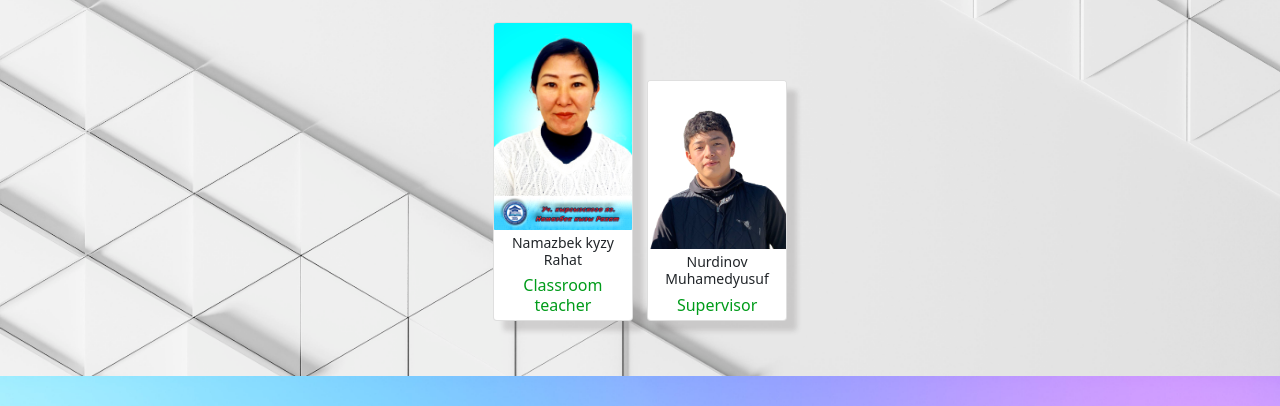
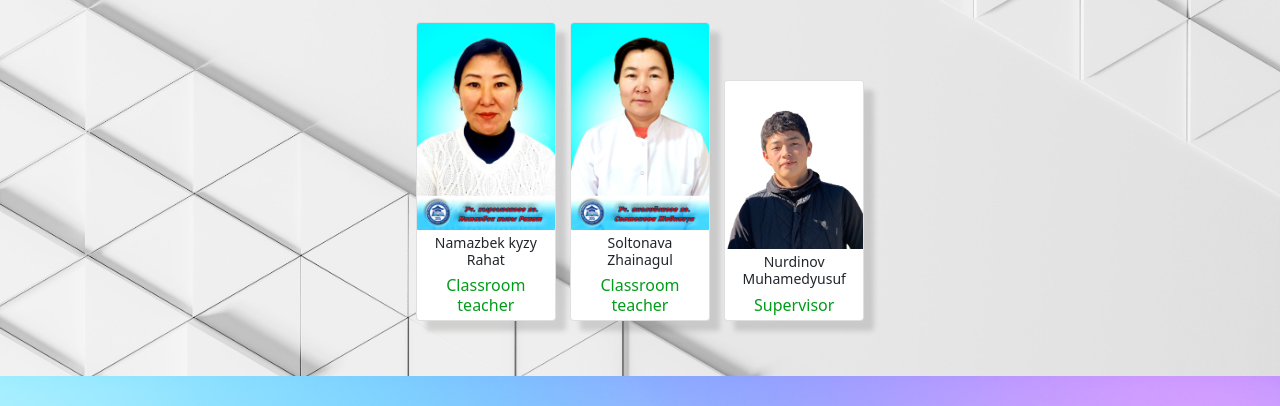
Before and after one commit to aiat-smd/QRcode-7d, a plain HTML site: page index.html in a window 1280 px wide. Shown: the part 270-676 px from the top of the page. Drawn offline with nearby package versions, Linux system fonts and the light colour scheme.

Commit message:
Add Kamils photo and second teacher

```diff
--- a/index.html
+++ b/index.html
@@ -23,6 +23,13 @@
           <img src="images/Намазбек кызы Рахат.jpg" class="card-img-top" alt="...">
           <div class="card-body">
             <h5 class="card-title">Namazbek kyzy Rahat</h5>
+            <p>Classroom teacher</p>
+          </div>
+        </div>
+        <div class="card customcard">
+          <img src="images/Солтонова Жайнагуль.jpg" class="card-img-top" alt="...">
+          <div class="card-body">
+            <h5 class="card-title">Soltonava Zhainagul</h5>
             <p>Classroom teacher</p>
           </div>
         </div>
@@ -190,7 +197,7 @@
           </div>
         </div>
         <div class="card customcard parlament_card">
-          <img src="images/" class="card-img-top" alt="photo">
+          <img src="images/камил.jpeg" class="card-img-top" alt="photo">
           <div class="card-body">
             <h5 class="card-title">Gyurler Ali Kamil</h5>
           </div>
```
Also changed, not shown: images/Солтонова Жайнагуль.jpg (added), images/камил.jpeg (added).
